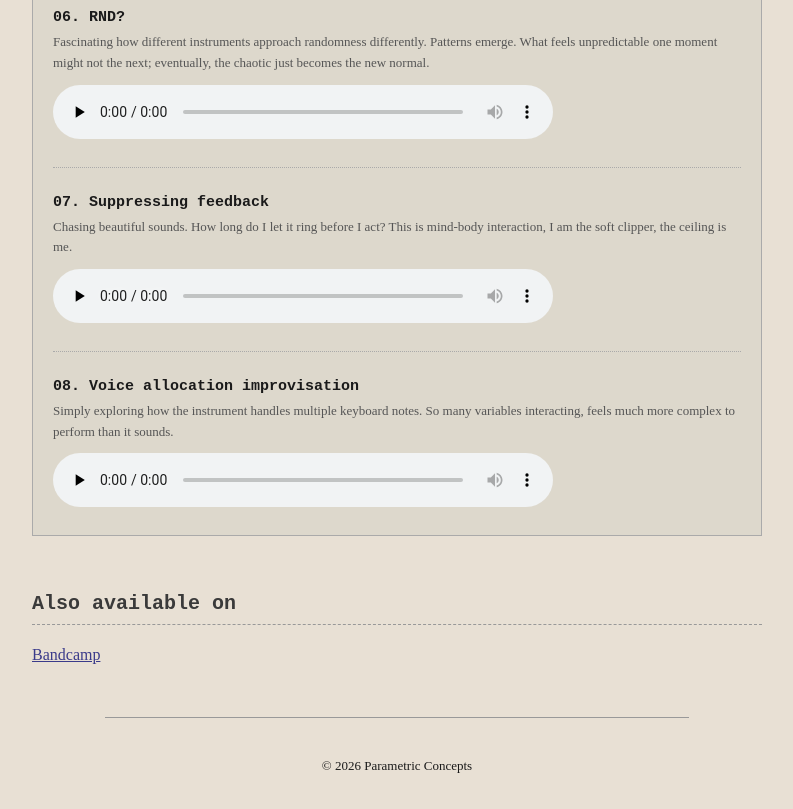
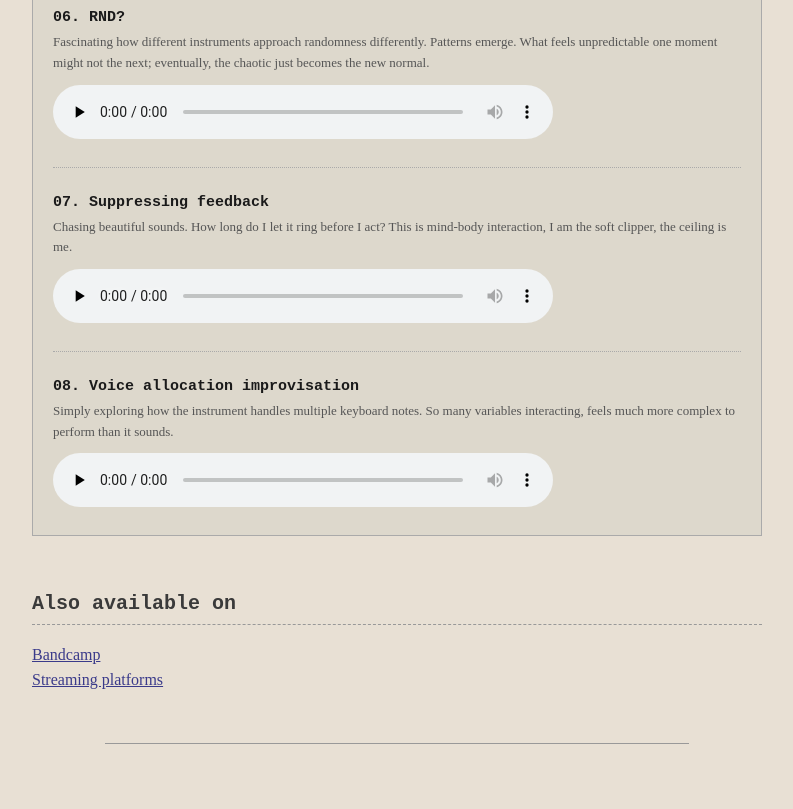
Before and after one commit to beatforge73/Parametric-Concepts, a plain HTML site: page index.html in a window 1280 px wide. Shown: the part 2477-3286 px from the top of the page, without its empty margins (243-1036 px from the left). Drawn offline with Linux system fonts and the light colour scheme.

Commit message:
Add streaming platforms link, drop copyright footer

```diff
--- a/index.html
+++ b/index.html
@@ -210,23 +210,14 @@
 <h2>Also available on</h2>
 
 <p>
-    <a href="https://mortenrosbak.bandcamp.com/album/parametric-concepts-1" target="_blank" rel="noopener">Bandcamp</a>
-    <!-- Uncomment and update these when the album is on streaming platforms -->
-    <!-- &nbsp;|&nbsp; <a href="https://open.spotify.com/album/YOUR_ID">Spotify</a> -->
-    <!-- &nbsp;|&nbsp; <a href="https://music.apple.com/album/YOUR_ID">Apple Music</a> -->
+    <a href="https://mortenrosbak.bandcamp.com/album/parametric-concepts-1" target="_blank" rel="noopener">Bandcamp</a><br>
+    <a href="https://morten-rosbak.ffm.to/parametricconcepts1" target="_blank" rel="noopener">Streaming platforms</a>
 </p>
 
 <br>
 <hr width="80%">
 
-<!-- ====== FOOTER ====== -->
-<center>
-<br>
-<font size="2">
-&copy; 2026 Parametric Concepts
-</font>
 <br><br>
-</center>
 
 </td>
 </tr>
```
